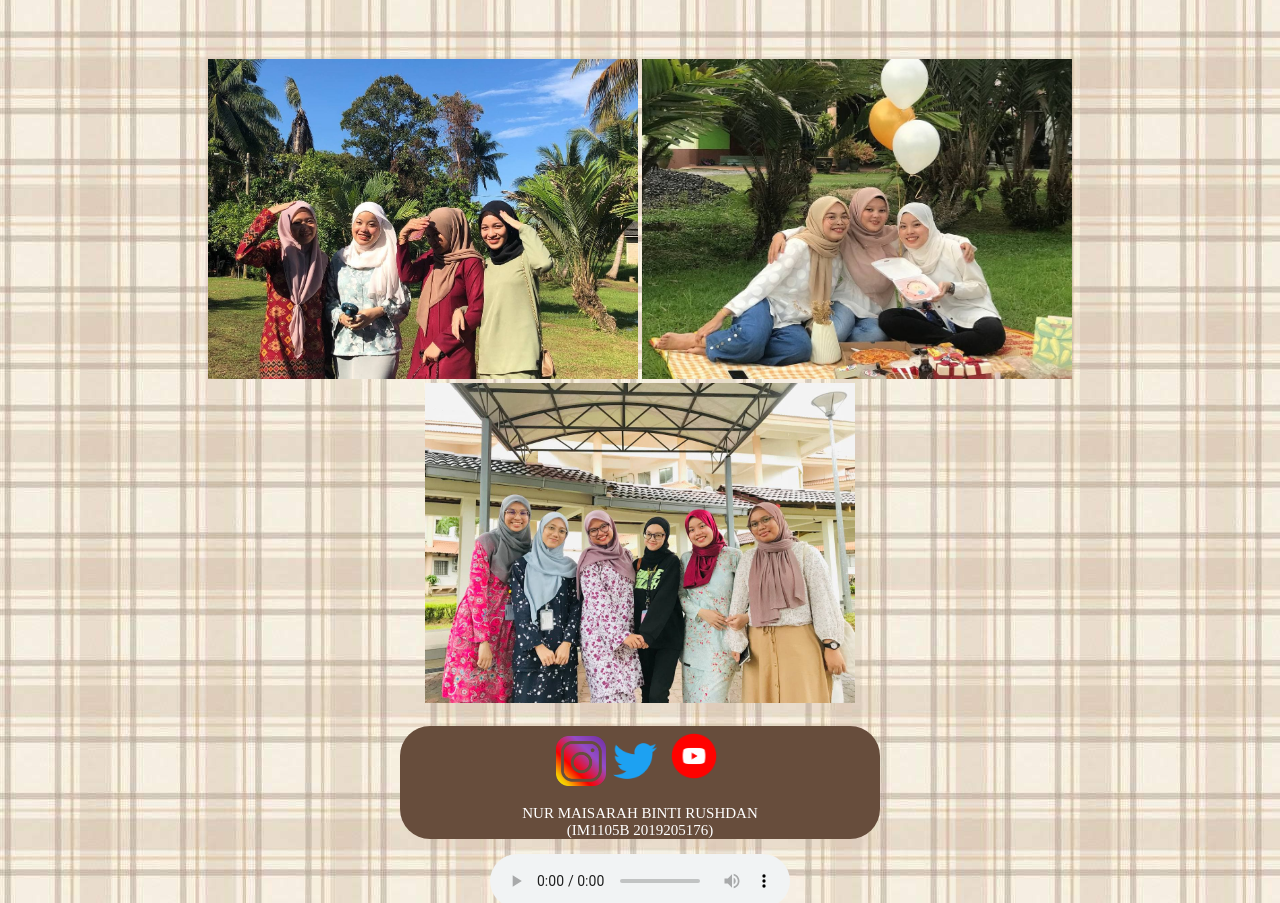
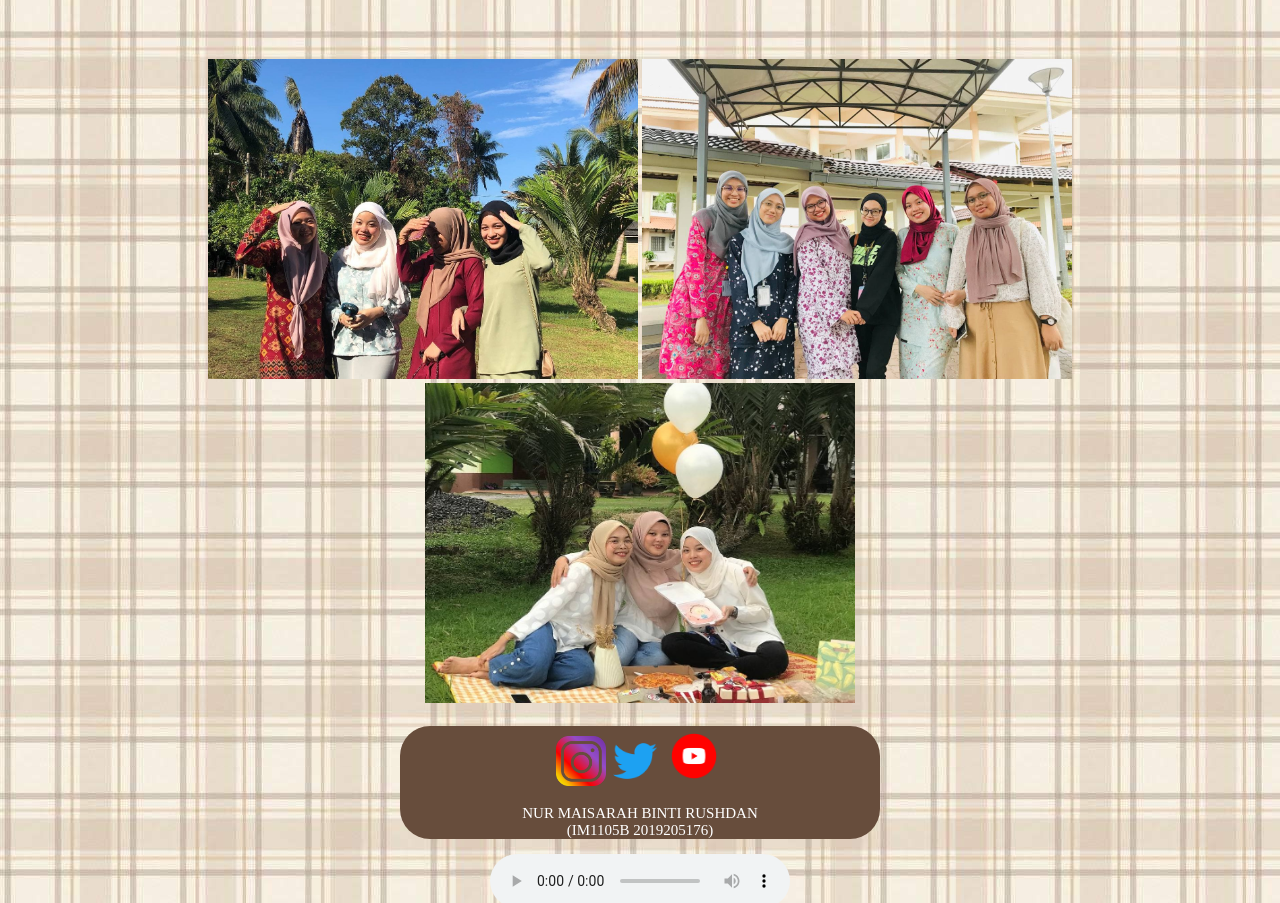
Before and after one commit to Nurmaisarahrushdan/individual-website, a plain HTML site: page gallery.html in a window 1280 px wide. Shown: the part 1900-2803 px from the top of the page. Drawn offline with Linux system fonts and the light colour scheme.

Commit message:
Update gallery.html

```diff
--- a/gallery.html
+++ b/gallery.html
@@ -101,7 +101,7 @@ div
 		<tr><td><p style="text-align:center; margin-top: 3%;"><img src="fr3.jpg"  style="border: 70px whitesmoke; " height="320px" width="430px"> <img src="fr13.jpg" style="border: 70px whitesmoke; " height="320px" width="430px"> <img src="fr2.jpg" style="border: 70px whitesmoke; " height="320px" width="430px"></p>
 		<p><tr><td><p style="text-align:center; margin-top: 3%;"><img src="fr5.jpg"  style="border: 70px whitesmoke; " height="320px" width="430px"> <img src="fr6.jpg" style="border: 70px whitesmoke; " height="320px" width="430px"> <img src="fr4.jpg" style="border: 70px whitesmoke; " height="320px" width="430px"></p>
 		 </td></tr>
-		 <p><tr><td><p style="text-align:center; margin-top: 3%;"><img src="fr1.jpg"  style="border: 70px whitesmoke; " height="320px" width="430px"> <img src="fr8.jpg" style="border: 70px whitesmoke; " height="320px" width="430px"> <img src="fr0.jpg" style="border: 70px whitesmoke; " height="320px" width="430px"></p>
+		 <p><tr><td><p style="text-align:center; margin-top: 3%;"><img src="fr1.jpg"  style="border: 70px whitesmoke; " height="320px" width="430px"> <img src="fr0.jpg" style="border: 70px whitesmoke; " height="320px" width="430px"> <img src="fr8.jpg" style="border: 70px whitesmoke; " height="320px" width="430px"></p>
 		 </td></tr>
 	</table>
 
```
